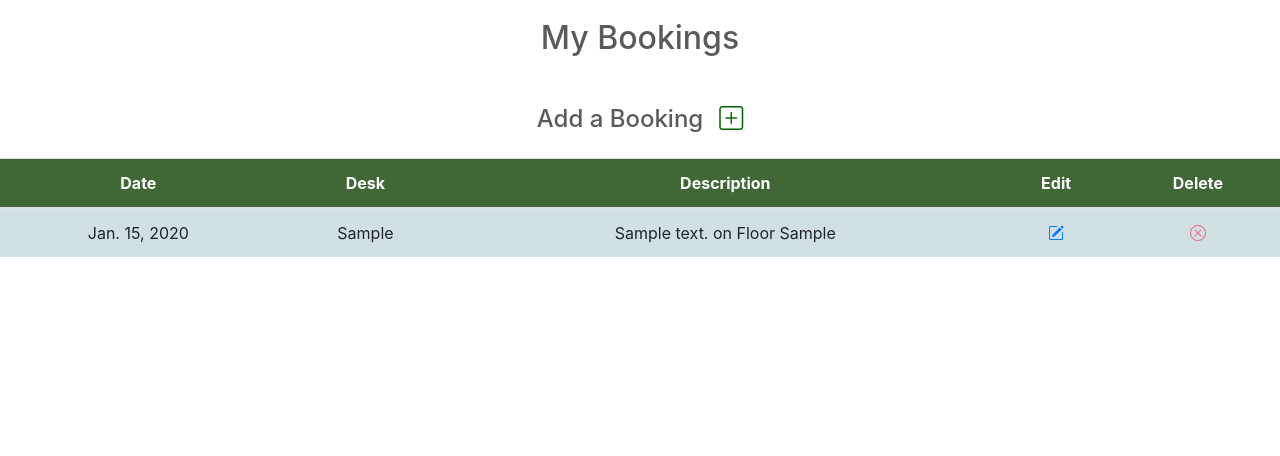
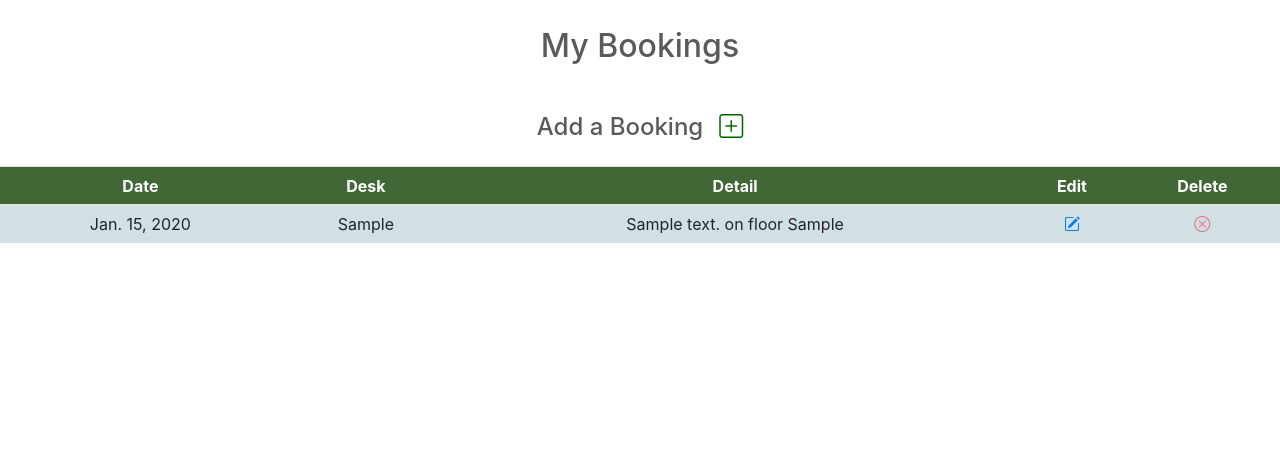
Before and after one commit to teresabowe/booking-system, a Django app: page /view_bookings/ in a window 1280 px wide. Shown: the part 61-517 px from the top of the page. Run offline with Django 3.2, Linux system fonts and the light colour scheme; a user stored in the database is signed in; tables that the repository leaves empty hold one stand-in row (values such as "Sample post"); some libraries are stand-ins or nearby versions.

Commit message:
style: adjust padding to improve view on smaller devices

```diff
--- a/static/css/carousel.css
+++ b/static/css/carousel.css
@@ -174,6 +174,10 @@ body {
     color: #f1698e;
   }
 
+  .table td, .table th {
+    padding: 0.4rem;
+}
+
   /* RESPONSIVE CSS
   -------------------------------------------------- */
 
--- a/templates/view_bookings.html
+++ b/templates/view_bookings.html
@@ -3,7 +3,7 @@
 {% block content %}
 
 <div class="text-center p-3 mt-3">
-    <h2>My Bookings</h2>
+    <h2 class="mt-2">My Bookings</h2>
     <h4 class ="mt-5">Add a Booking<a href="{% url 'add_booking' %}"><i class="bi bi-plus-square add-button ml-3"></i></a></h4>
 </div>
 
@@ -13,7 +13,7 @@
             <tr class="text-center">
                 <th>Date</th>
                 <th>Desk</th>
-                <th>Description</th>
+                <th>Detail</th>
                 <th>Edit</th>
                 <th>Delete</th>
             </tr>
@@ -23,7 +23,7 @@
             <tr class="text-center">
                 <td>{{booking.desk_booking_date}}</td>
                 <td>{{booking.desk}}</td>
-                <td>{{booking.desk.description}} on Floor {{booking.desk.floor}}</td>
+                <td>{{booking.desk.description}} on floor {{booking.desk.floor}}</td>
                 <td><a href='{% url "update_booking" booking.id %}'><i class="bi bi-pencil-square"></i></a></td>
                 <td><a href='{% url "delete_booking" booking.id %}'><i class="bi bi-x-circle"></i></a></td>
             </tr>
```
